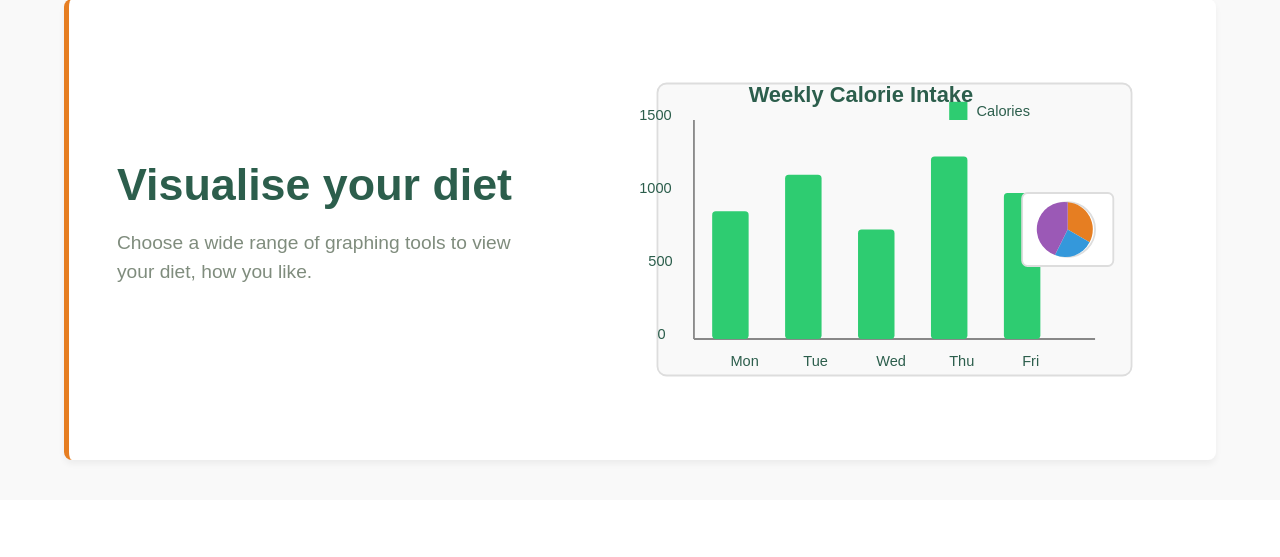
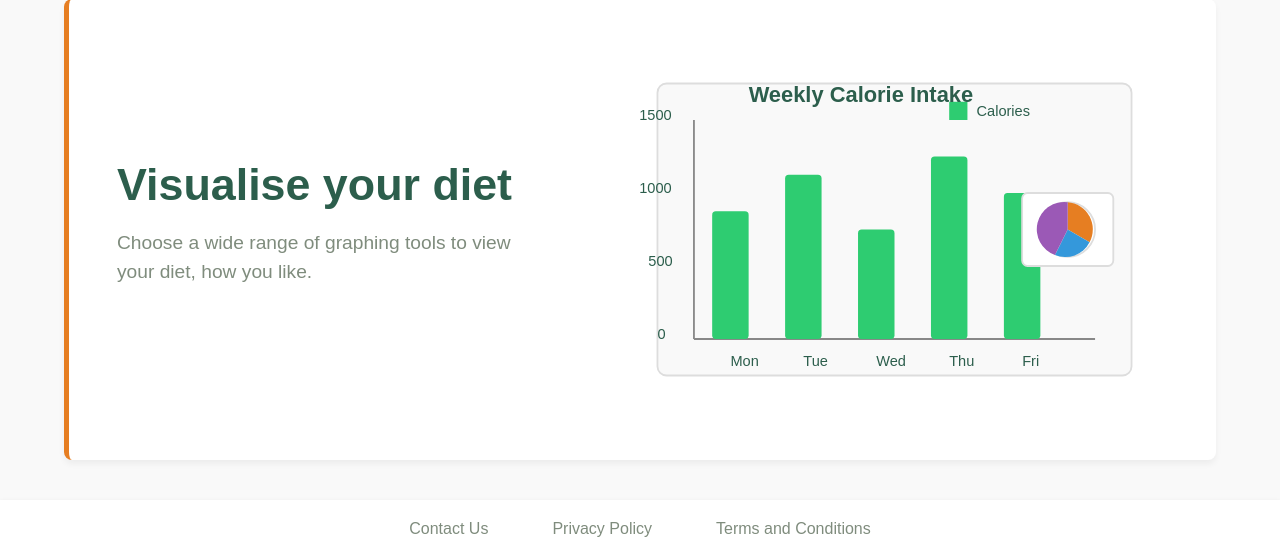
Before and after one commit to SivirGlide/Nutrients, a Flask app: page / in a window 1280 px wide. Shown: the part 1571-2128 px from the top of the page. Before the commit the page ends 2035 px from the top, so only its background shows below. Run offline with Flask 3, Linux system fonts and the light colour scheme; parts of the project's set-up code (start-up, migrations or seed data) failed here and were passed over.

Commit message:
Added footer to html template

```diff
--- a/templates/base.html
+++ b/templates/base.html
@@ -30,5 +30,19 @@
   </div>
 
   <!--Footer Goes here-->
+
+<!--NOW BEFORE ANYONE COMMENTS... Yes, this is a gross implimentation.
+but it works.I don't know css so this was my next best solution without asking AI and got the job done in 30 seconds-->
+ <nav class="navbar">
+     <div></div>
+     <div>
+         <ul class="navbar-links">
+             <li><a class ="navBtns" href="/" type="button">Contact Us</a></li>
+             <li><a class ="navBtns" href="/" type="button">Privacy Policy</a></li>
+             <li><a class ="navBtns" href="/" type="button">Terms and Conditions</a></li>
+         </ul>
+     </div>
+     <div></div>
+ </nav>
 </body>
 </html>
```
Also changed, not shown: static/css/styles.css (line endings or trailing spaces).
